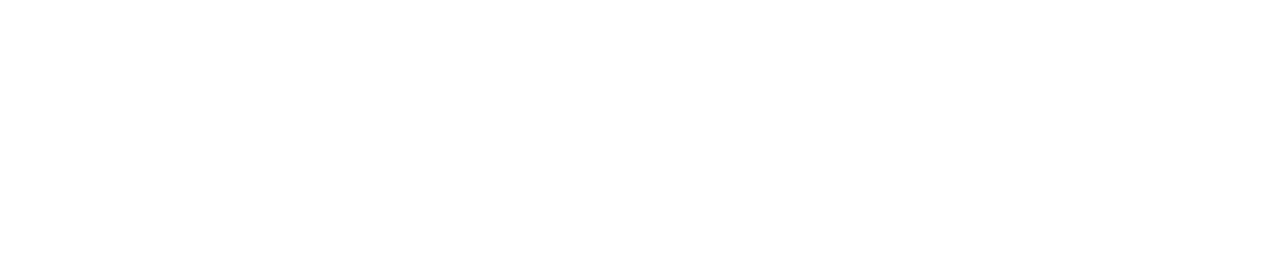
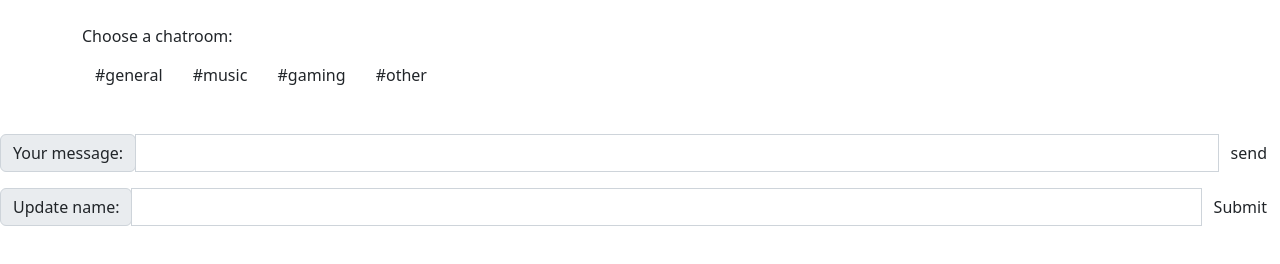
Before and after one commit to giatkins2/chat-room-app, a plain HTML site: page index.html in a window 1280 px wide. Drawn offline with nearby package versions, Linux system fonts and the light colour scheme.

Commit message:
html and bootstrap

```diff
--- a/index.html
+++ b/index.html
@@ -3,11 +3,55 @@
     <meta charset="UTF-8">
     <meta http-equiv="X-UA-Compatible" content="IE=edge">
     <meta name="viewport" content="width=device-width, initial-scale=1.0">
+    <link href="https://cdn.jsdelivr.net/npm/bootstrap@5.2.0-beta1/dist/css/bootstrap.min.css" rel="stylesheet" integrity="sha384-0evHe/X+R7YkIZDRvuzKMRqM+OrBnVFBL6DOitfPri4tjfHxaWutUpFmBp4vmVor" crossorigin="anonymous">
+    <link rel="stylesheet" href="styles.css">
     <title>Chat App</title>
 </head>
 <body>
+<!--container and title-->
+<div class="container my-4">
+    <h1 class="my-4 text-center"></h1>
+<!--buttons for chatrooms-->
+    <div class="chat-rooms mb-3 text-center"></div>
+        <div class="my-2">Choose a chatroom:</div>
+        <button class="btn" id="general">#general</button>
+        <button class="btn" id="music">#music</button>
+        <button class="btn" id="gaming">#gaming</button>
+        <button class="btn" id="other">#other</button>
+    </div>
+<!--chat list / window-->
+    <div class="chat-window">
+        <ul class="chat-list list-group"></ul>
+    </div>
+<!--new chat form-->
+    <form class="new-chat my-3">
+        <div class="input-group">
+            <div class="input-group-prepend">
+                <div class="input-group-text">Your message:</div>
+            </div>
+            <input type="text" id="message" class="form-control" required>
+            <div class="input-group-append">
+                <input type="submit" class="btn" value="send">
+            </div>
+        </div>
+    </form>
+<!--update name form-->
+    <form class="new-name my-3">
+        <div class="input-group">
+            <div class="input-group-prepend">
+                <div class="input-group-text">Update name:</div>
+            </div>
+            <input type="text" id="name" class="form-control" required>
+            <div class="input-group-append">
+                <input type="submit" class="btn" valye="update">
+            </div>
+        </div>
+        <div class="update-mssg"></div>
+    </form>
+</div>
     <script src="scripts/chat.js"></script>
     <script src="scripts/ui.js"></script>
     <script src="scripts/app.js"></script>
+    <script src="https://cdn.jsdelivr.net/npm/bootstrap@5.2.0-beta1/dist/js/bootstrap.bundle.min.js" integrity="sha384-pprn3073KE6tl6bjs2QrFaJGz5/SUsLqktiwsUTF55Jfv3qYSDhgCecCxMW52nD2" crossorigin="anonymous"></script>
 </body>
 </html>
```
Also changed, not shown: styles.css (added).
